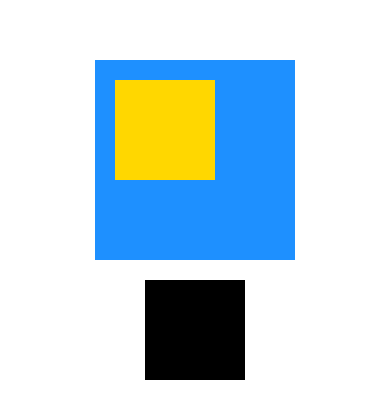
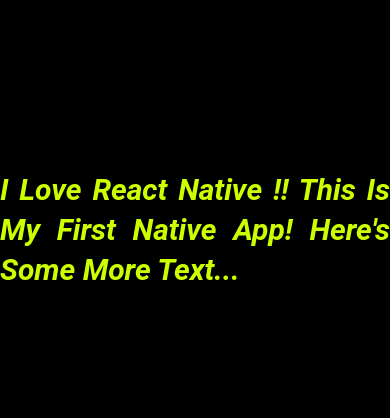
Before and after one commit to veroca88/aboutStyles-react-native, a React Native app: screen / in a window 390 px wide. Shown: the part 192-610 px from the top of the page. Built offline with nearby package versions, Linux system fonts and the light colour scheme.

Commit message:
Example of styling text

```diff
--- a/App.js
+++ b/App.js
@@ -4,10 +4,12 @@ import Styles from "./app/screens/aboutStyles";
 import Flex from "./app/screens/aboutFlexbox";
 import Shadows from "./app/screens/aboutShadows";
 import PaddingMargin from "./app/screens/aboutPaddingMargin";
+import AboutText from "./app/screens/aboutText";
 
 export default function App() {
   // return <Styles />;
   // return <Flex />;
   // return <Shadows />;
-  return <PaddingMargin />;
+  // return <PaddingMargin />;
+  return <AboutText />;
 }
--- /dev/null
+++ b/app/screens/aboutText.js
@@ -0,0 +1,35 @@
+import React from "react";
+
+import { View, Text } from "react-native";
+
+function aboutText(props) {
+  return (
+    <View
+      style={{
+        flex: 1,
+        justifyContent: "center",
+        alignItems: "center",
+        backgroundColor: "black",
+      }}
+    >
+      <Text
+        style={{
+          fontFamily: "Roboto",
+          fontSize: 30,
+          fontStyle: "italic",
+          fontWeight: "600",
+          color: "#CCFF00",
+          textTransform: "capitalize",
+          //   textDecorationLine: "line-through",
+          textAlign: "justify",
+          lineHeight: 40,
+        }}
+      >
+        I love react native !! This is my first Native app! Here's some more
+        text...
+      </Text>
+    </View>
+  );
+}
+
+export default aboutText;
```
